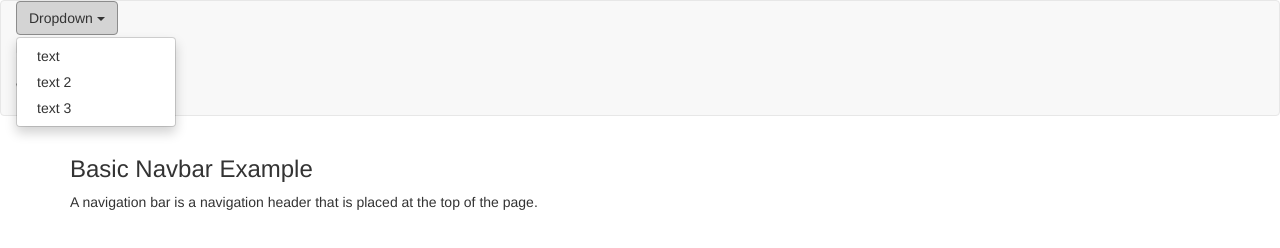
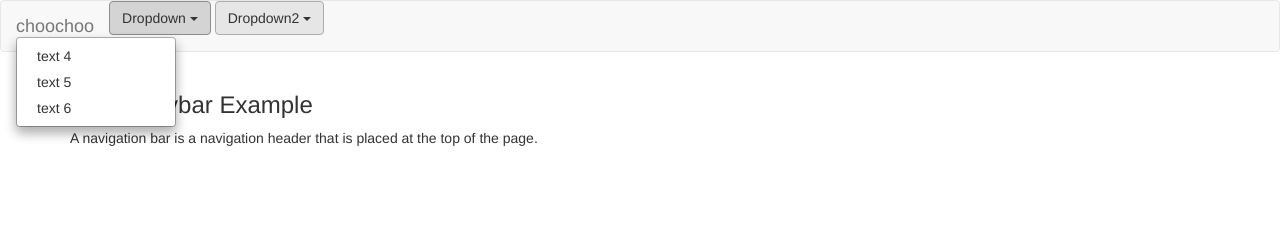
Before and after one commit to hakim19/grid-practice, a plain HTML site: page index.html in a window 1280 px wide. Both pictures are taken after a click on the button "Dropdown". Drawn offline with nearby package versions, Linux system fonts and the light colour scheme.

Commit message:
first commit

```diff
--- a/index.html
+++ b/index.html
@@ -18,22 +18,31 @@
 <nav class="navbar navbar-default">
   <div class="container-fluid">
       <div class="dropdown" id ="dropdown col-2">
-          <button class="btn btn-default dropdown-toggle" type="button" id="dropdownmenu" data-toggle="dropdown">
+        <div class="navbar-header col-3">
+          <a class="navbar-brand" href="#">choochoo</a>
+        </div>
+
+        <button class="btn btn-default dropdown-toggle" type="button" id="dropdownmenu" data-toggle="dropdown">
             Dropdown
             <span class="caret"></span>
           </button>
           <ul class="dropdown-menu" aria-labelledby="dropdownmenu">
-            <li><a href="#">text</a></li>
-            <li><a href="#">text 2</a></li>
-            <li><a href="#">text 3</a></li>
+            <li><a href="https://www.w3schools.com/html/html_links.asp">text</a></li>
+            <li><a href="https://www.w3schools.com/html/html_links.asp">text 2</a></li>
+            <li><a href="https://www.w3schools.com/html/html_links.asp">text 3</a></li>
+            <div class="dropdown-divider"></div>
           </ul>
-        </div>
-        <div class="col-7">
-          <p>poo</p>
-        </div>
-    <div class="navbar-header col-3">
-      <a class="navbar-brand" href="#">WebSiteName</a>
-    </div>
+          <button class="btn btn-default dropdown-toggle" type="button" id="dropdownmenu" data-toggle="dropdown">
+            Dropdown2
+            <span class="caret"></span>
+          </button>
+          <ul class="dropdown-menu" aria-labelledby="dropdownmenu">
+            <li><a href="https://www.w3schools.com/">text 4</a></li>
+            <li><a href="https://www.w3schools.com/">text 5</a></li>
+            <li><a href="https://www.w3schools.com/">text 6</a></li>
+          </ul>
+          <div>
+
   </nav>
 
 <style>
```
Also changed, not shown: 1 other file.
